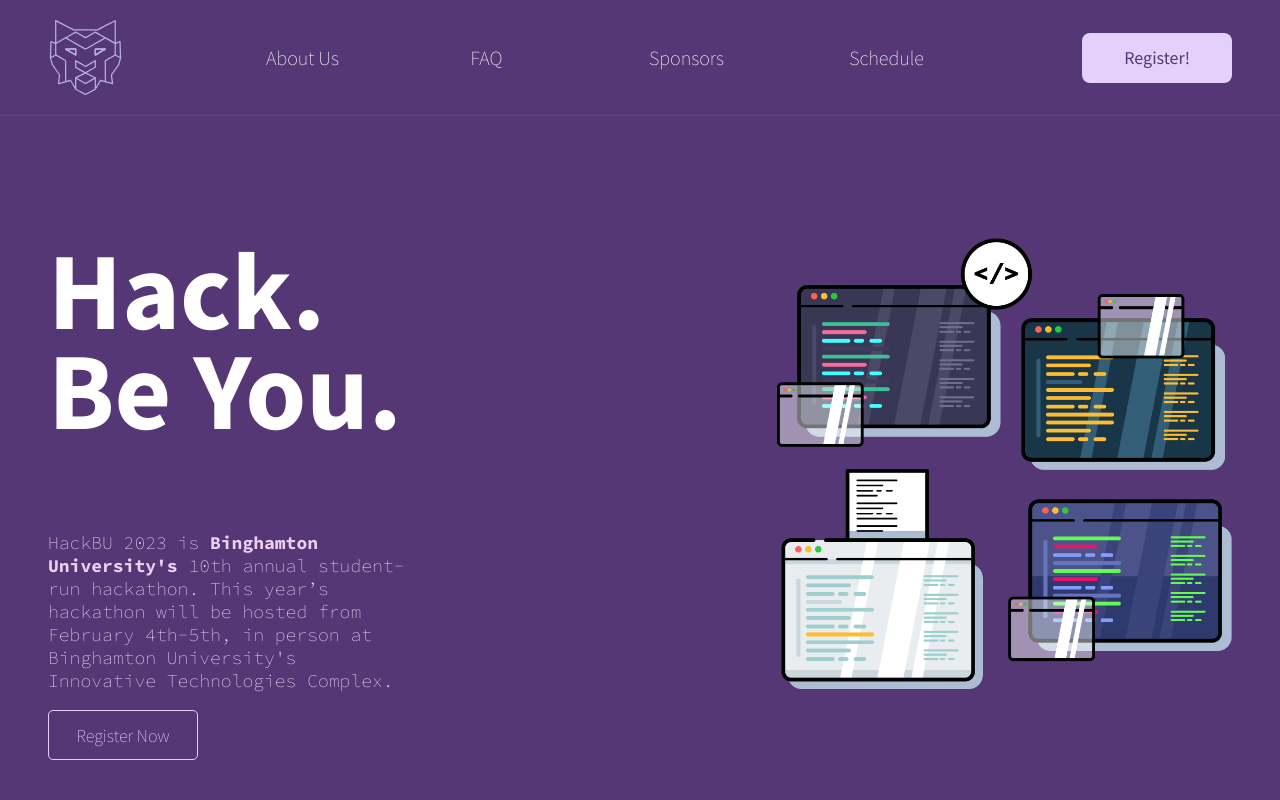
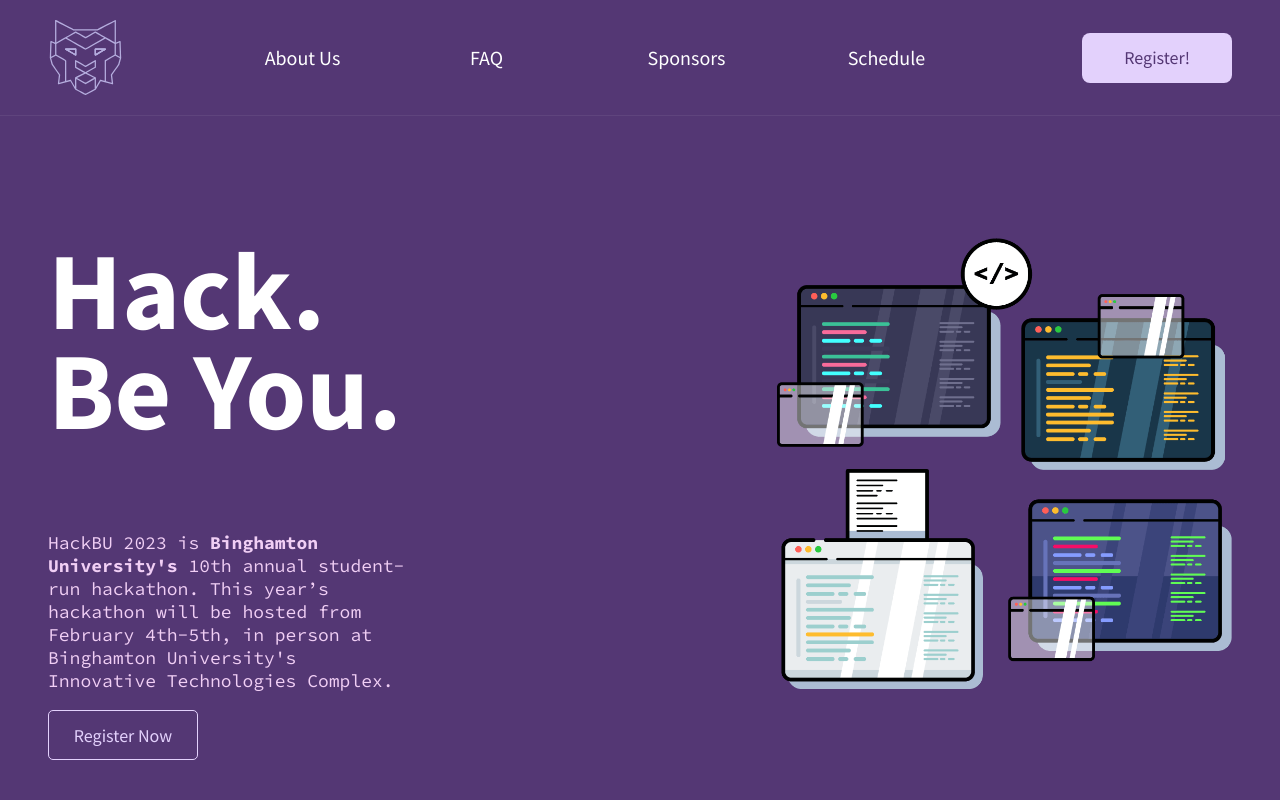
Before and after one commit to hackbinghamton/2023, a Next.js app: page / in a window 1280 px wide. Shown: the top 800 px of the page. Built offline with nearby package versions, Linux system fonts and the light colour scheme.

Commit message:
all: disable ligher font
I think this is bad for readability.

```diff
--- a/components/hero.module.css
+++ b/components/hero.module.css
@@ -46,7 +46,6 @@
   color: var(--accent-color);
   font-family: "Source Sans Pro", sans-serif;
   font-size: 18px;
-  font-weight: lighter;
   cursor: pointer;
 }
 
--- a/components/sponsors.module.css
+++ b/components/sponsors.module.css
@@ -24,7 +24,6 @@
   color: var(--accent-color);
   font-family: "Source Sans Pro", sans-serif;
   font-size: 22px;
-  font-weight: lighter;
   padding: 0 5px;
   cursor: pointer;
   margin-top: 100px;
--- a/styles/globals.css
+++ b/styles/globals.css
@@ -13,7 +13,6 @@
 body {
   background-color: var(--background-color);
   font-family: "Source Sans Pro", sans-serif;
-  font-weight: lighter;
   margin: 0px;
   padding: 0px;
 }
```
